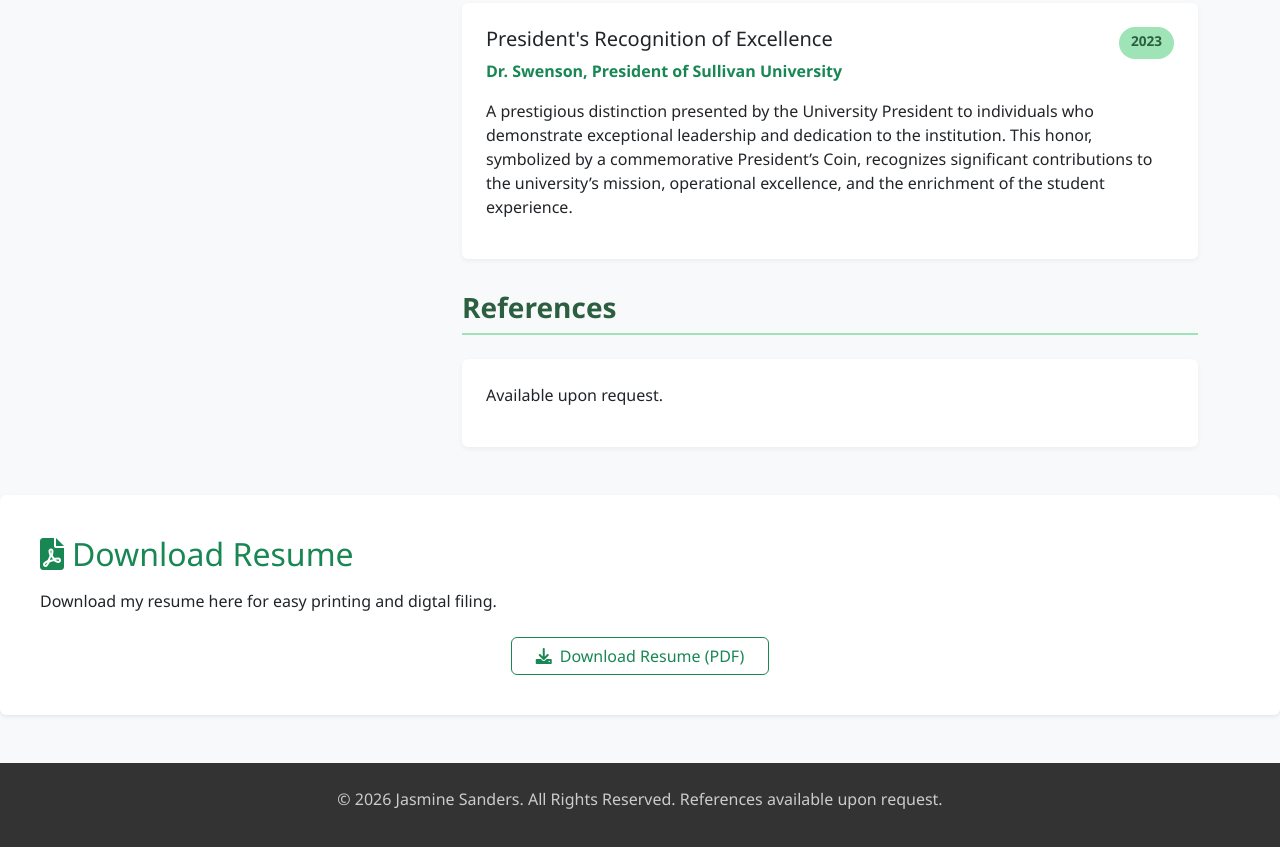
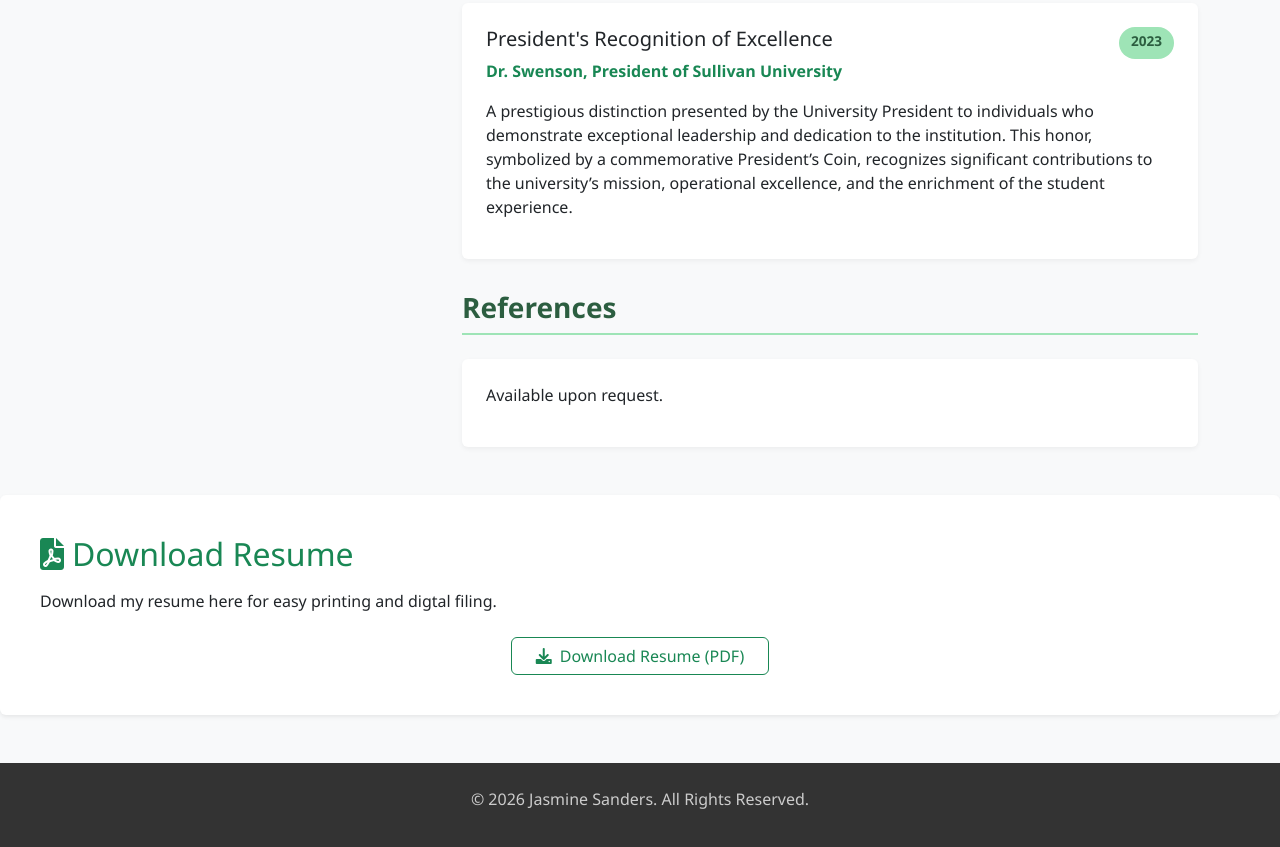
Before and after one commit to JazzSanders/CSC265-Winter2026, a plain HTML site: page Resume.html in a window 1280 px wide. Shown: the part 2517-3364 px from the top of the page. Drawn offline with nearby package versions, Linux system fonts and the light colour scheme.

Commit message:
typo fix in footer

```diff
--- a/Resume.html
+++ b/Resume.html
@@ -214,7 +214,7 @@
 
     <footer class="text-center">
         <div class="container">
-            <p>&copy; 2026 Jasmine Sanders. All Rights Reserved. References available upon request.</p>
+            <p>&copy; 2026 Jasmine Sanders. All Rights Reserved.</p>
         </div>
     </footer>
 
```
